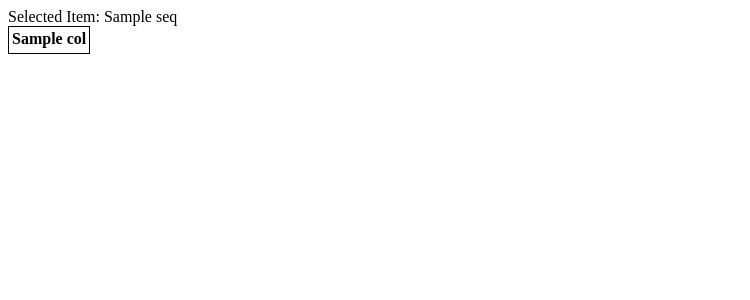
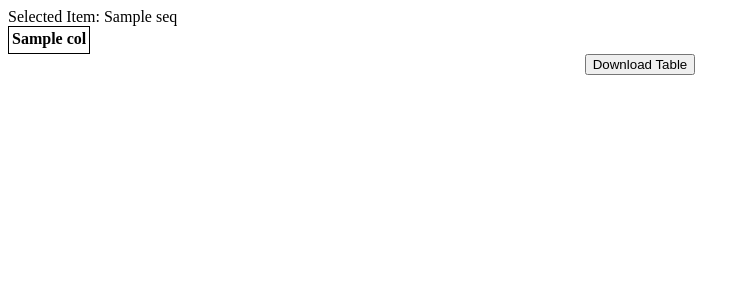
Before and after one commit to EFBGDJ/PatentBridge_prod, a Flask app: template templates/results.html in a window 1280 px wide. Shown: the top 300 px of the page, without its empty margins (0-750 px from the left). Run offline with Flask 2, Linux system fonts and the light colour scheme; the template is opened without the code that fills it: most values are stand-ins (such as "Sample title", 1, 10 or a date in 2020); lists and menus that the app fills with data are empty; parts of the project's set-up code (start-up, migrations or seed data) failed here and were passed over.

Commit message:
Update results.html

```diff
--- a/templates/results.html
+++ b/templates/results.html
@@ -27,6 +27,12 @@ Selected Item: {{seq}}
   </div>
   </form>
 </div>
+<form action = "/download_sequence" method="POST">
+<div class="download" align = "center">
+<input type="submit" value="Download Table" name="action1"/>
 
+      </div>
+      </form>
+</div>
 </body>
 </html>
```
